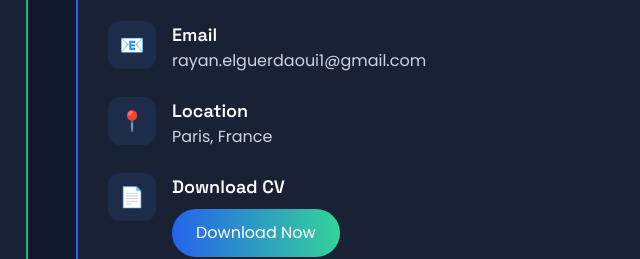
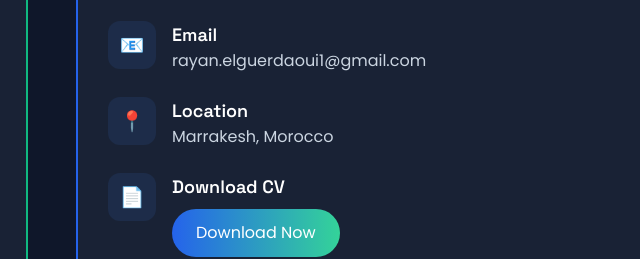
Before and after one commit to rayan4-dot/Rayan, a plain HTML site: page Index.html in a window 1280 px wide. Shown: the part 4454-4713 px from the top of the page, 588-1228 px from the left. Drawn offline with nearby package versions, Linux system fonts and the light colour scheme.

Commit message:
Update Index.html

```diff
--- a/Index.html
+++ b/Index.html
@@ -501,7 +501,7 @@
                 </div>
                 <div>
                   <h4 class="font-semibold text-lg text-white">Location</h4>
-                  <p class="text-slate-300">Paris, France</p>
+                  <p class="text-slate-300">Marrakesh, Morocco</p>
                 </div>
               </div>
               <!-- Download CV -->
```
